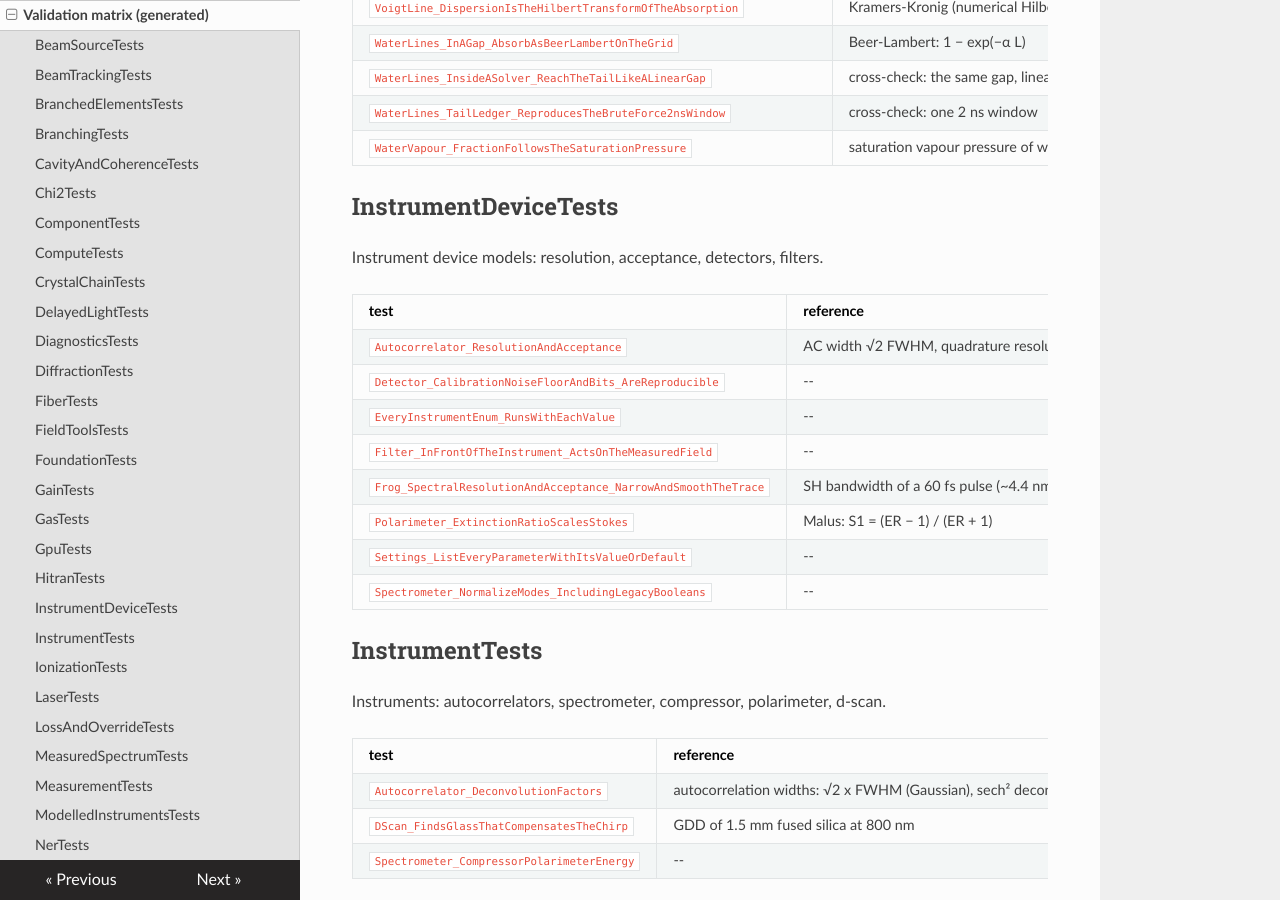
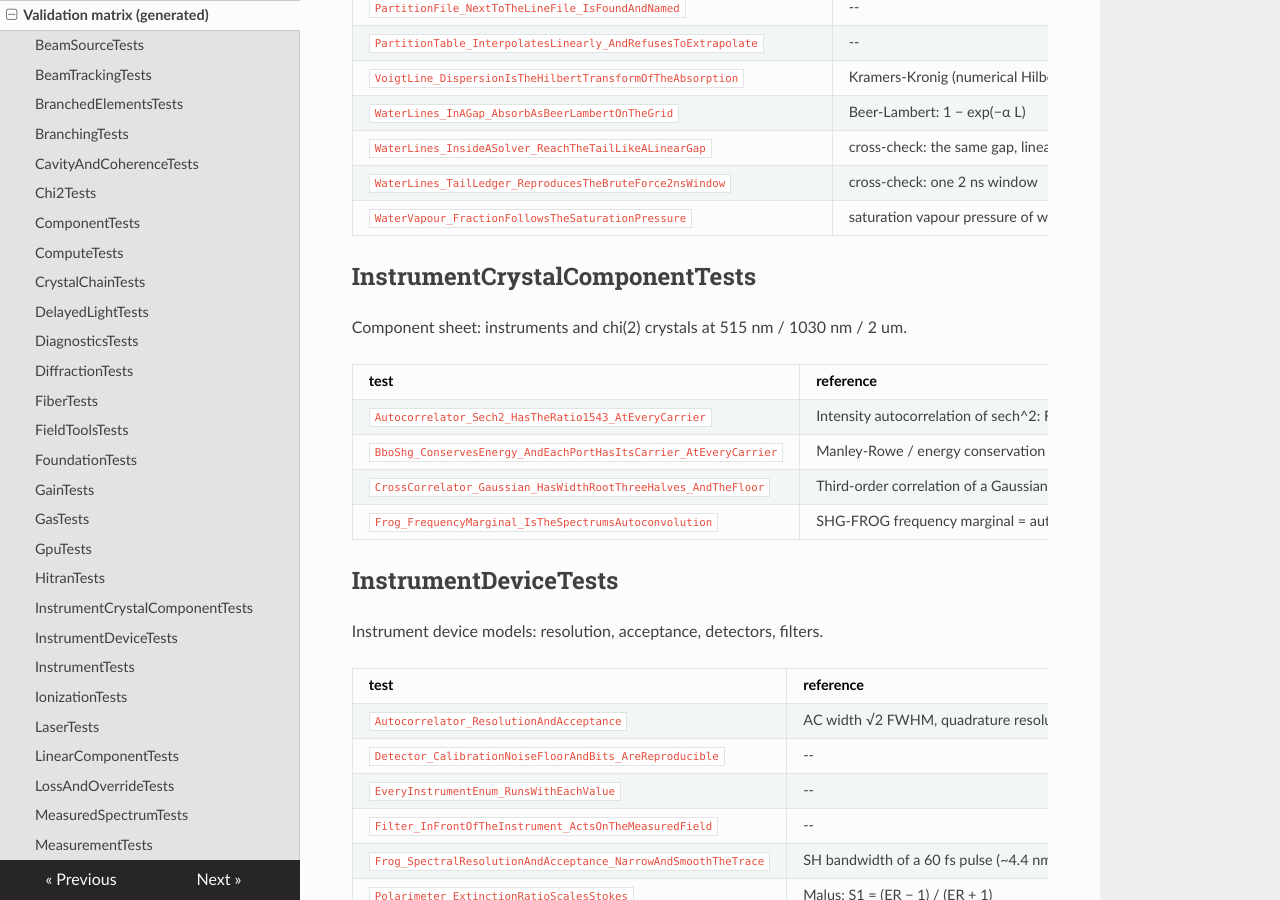
Before and after one commit to JosephCodemard/UltrafastEngine, an MkDocs documentation site: the page built from docs/reference/validation-matrix.md, in a window 1280 px wide and 900 px high, scrolled down 12960 px. Built offline with MkDocs 1.6.1, drawn with Linux system fonts in a browser that asks for light colours; nearby versions of some CDN libraries; some of the changed text lies outside the part shown.

Commit message:
Integrate component sheet: validation matrix, changelog, testing table; example 32 closure bound
Co-Authored-By: Claude Opus 5.5 <noreply@anthropic.com>

```diff
--- a/docs/examples/32-interferometers/interferometers.py
+++ b/docs/examples/32-interferometers/interferometers.py
@@ -28,7 +28,8 @@ fringes = (1 - np.cos(w * TAU)) / 2
 band = s_in > 1e-3 * s_in.max()
 print("Mach-Zehnder     output / input %.4f   analytic %.4f" % (s_out.sum() / s_in.sum(), (s_in * fringes).sum() / s_in.sum()))
 print("spectral fringes largest error  %.1e of the peak" % (np.abs(s_out - s_in * fringes)[band].max() / s_in.max()))
-print("budget closure   %.1e J" % graph["energyClosureJ"])
+# the closure is rounding noise (~1e-25 J on 1 nJ, platform dependent): print the bound it meets
+print("budget closure   %s 1e-12 of the input" % ("below" if abs(graph["energyClosureJ"]) < 1e-12 * 1e-9 else "ABOVE"))
 
 # etalon: two mirrors of R = 0.8 joined by a loop, and a cw source. Scanning a path over one wave passes one Airy peak
 R, GAP = 0.8, 0.01
--- a/docs/reference/validation-matrix.md
+++ b/docs/reference/validation-matrix.md
@@ -25,10 +25,12 @@ Every C# test of the engine: **397 tests** in 43 classes. **205** of them check
 | [Gases: rotational Raman, indices, the refractiveindex.info database](#gastests) | `GasTests` | 6 | 5 |
 | [GPU back-ends (CUDA / OpenCL) against the CPU](#gputests) | `GpuTests` | 7 | 4 |
 | [HITRAN plugin: line shapes, files, partition sums, absorption in air](#hitrantests) | `HitranTests` | 18 | 10 |
+| [Component sheet: instruments and chi(2) crystals at 515 nm / 1030 nm / 2 um](#instrumentcrystalcomponenttests) | `InstrumentCrystalComponentTests` | 4 | 4 |
 | [Instrument device models: resolution, acceptance, detectors, filters](#instrumentdevicetests) | `InstrumentDeviceTests` | 8 | 3 |
 | [Instruments: autocorrelators, spectrometer, compressor, polarimeter, d-scan](#instrumenttests) | `InstrumentTests` | 3 | 2 |
 | [Photo-ionisation and plasma](#ionizationtests) | `IonizationTests` | 5 | 5 |
 | [Lasers: Haus master equation, absorbers, cavities, apertures, carrier-resolved χ(2)](#lasertests) | `LaserTests` | 12 | 7 |
+| [Component sheet: linear elements and splitters at 515 nm / 1030 nm / 2 um, 1 ps / 10 fs, Sequential = Branched](#linearcomponenttests) | `LinearComponentTests` | 5 | 4 |
 | [Loss budget and overrides](#lossandoverridetests) | `LossAndOverrideTests` | 4 | 1 |
 | [Measured input spectra, comparisons and satellite room](#measuredspectrumtests) | `MeasuredSpectrumTests` | 13 | 0 |
 | [Sampling apertures, measured data and fits](#measurementtests) | `MeasurementTests` | 13 | 2 |
@@ -413,6 +415,17 @@ HITRAN plugin: line shapes, files, partition sums, absorption in air.
 | `WaterLines_TailLedger_ReproducesTheBruteForce2nsWindow` | cross-check: one 2 ns window | 1e-05, 0.1 %, 2 % |
 | `WaterVapour_FractionFollowsTheSaturationPressure` | saturation vapour pressure of water, 2339 Pa at 20 °C | 1e-12, 0.5 % |
 
+## InstrumentCrystalComponentTests
+
+Component sheet: instruments and chi(2) crystals at 515 nm / 1030 nm / 2 um.
+
+| test | reference | tolerance |
+|---|---|---|
+| `Autocorrelator_Sech2_HasTheRatio1543_AtEveryCarrier` | Intensity autocorrelation of sech^2: FWHM ratio 1.5427 (Diels & Rudolph, Table 9.1) | 0.3 % |
+| `BboShg_ConservesEnergy_AndEachPortHasItsCarrier_AtEveryCarrier` | Manley-Rowe / energy conservation of lossless SHG; out port = SH at lambda / 2, fundamental at lambda | 1e-6 energy, 0.2 % carrier |
+| `CrossCorrelator_Gaussian_HasWidthRootThreeHalves_AndTheFloor` | Third-order correlation of a Gaussian: integral I(t) I^2(t - tau) dt has FWHM sqrt(3/2) tau_p; flat floor at the dynamic range | 0.5 %; 0.01 dB |
+| `Frog_FrequencyMarginal_IsTheSpectrumsAutoconvolution` | SHG-FROG frequency marginal = autoconvolution of the spectrum: centre 2 w0, rms sqrt(2) sigma_w | 1e-4 centre, 1 % rms |
+
 ## InstrumentDeviceTests
 
 Instrument device models: resolution, acceptance, detectors, filters.
@@ -468,6 +481,18 @@ Lasers: Haus master equation, absorbers, cavities, apertures, carrier-resolved
 | `Haus_SolitonModeLocking_ObeysTheAreaTheorem` | soliton area theorem (Haus master equation) | 1e-12, 10 % |
 | `Sesam_SlowAbsorber_SaturatesAsTheEnergyIntegral` | slow absorber: q0 (1 − e^−S) / S | 1e-09, 2 % |
 | `ThermalLens_ExportsAsGradient1` | GRIN thin lens n_r2 = −1 / (2 f L) | 1e-09 |
+
+## LinearComponentTests
+
+Component sheet: linear elements and splitters at 515 nm / 1030 nm / 2 um, 1 ps / 10 fs, Sequential = Branched.
+
+| test | reference | tolerance |
+|---|---|---|
+| `FedBeam_OfAnotherColour_KeepsItsCarrier` | Linear superposition: a lossless splitter sends (1 - R) a + R b of each colour to port c; different colours do not interfere | 1e-6 |
+| `GratingPair_WithoutAPropagatingOrder_IsAnError` | -- | -- |
+| `GridResampler_ShiftBeyondTheBand_IsExact` | Band-limited resampling between exactly related grids is exact | 1e-9 |
+| `LeakMirror_ReportsTheGddOfThePortThatContinues` | leakMirror gddFs2 / leakGddFs2 (the phase applied to each port) | 1e-9 |
+| `LinearSheet_EveryElement_PassesAtEveryCarrierAndBandwidth` | Sellmeier (Malitson 1965) x Ciddor (1996); Treacy, IEEE JQE 5, 454 (1969); Taylor phase; Stokes relations | GDD 1e-6 (glass 1e-5, air 1e-4), energy 1e-9, Branched = Sequential 1e-12 |
 
 ## LossAndOverrideTests
 
```
Also changed, not shown: other parts of docs/reference/validation-matrix.md (+1 -1 lines), CHANGELOG.md (+11 -0 lines), docs/examples/32-interferometers/README.md (+1 -1 lines), docs/testing.md (+1 -0 lines).
